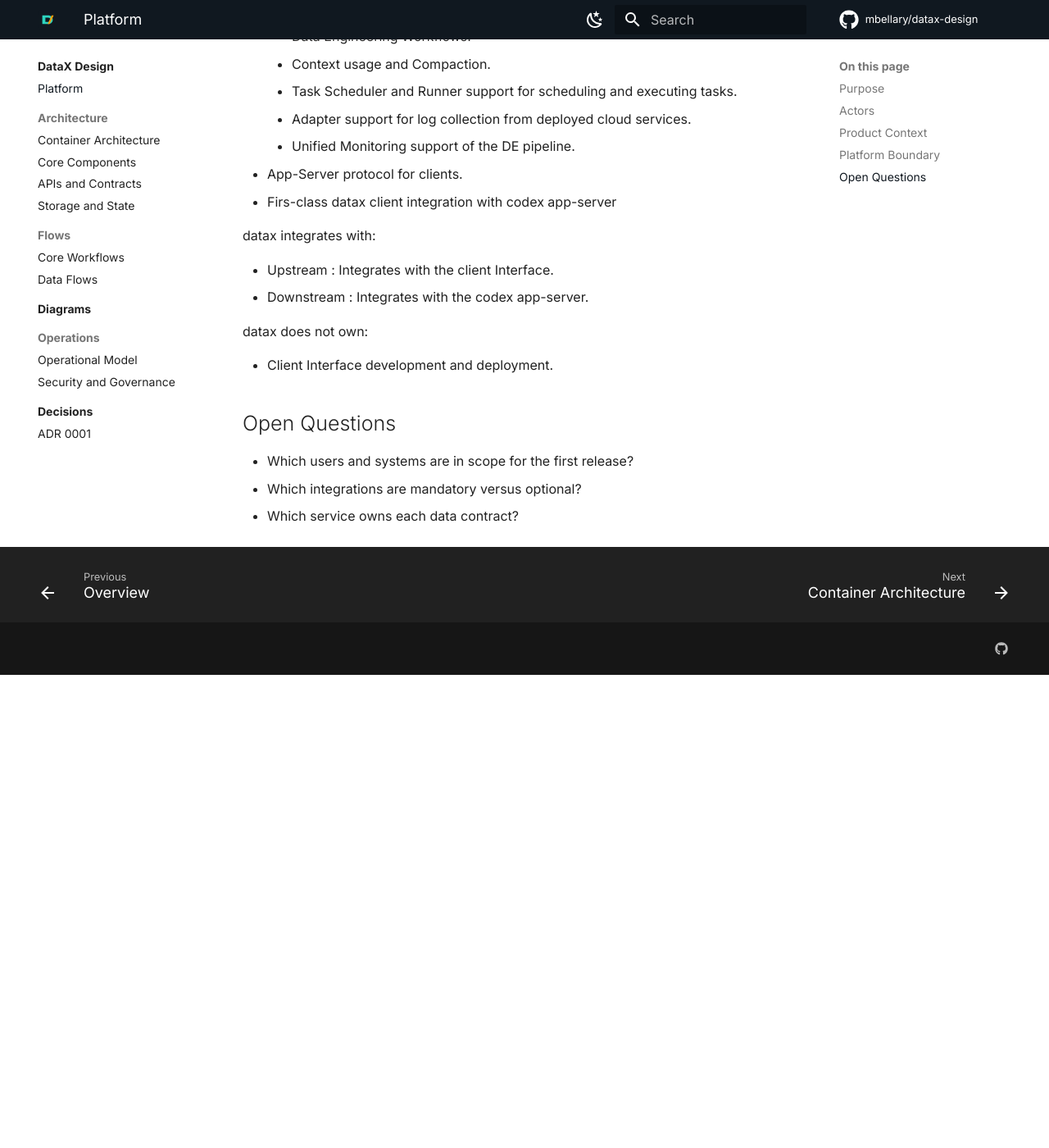
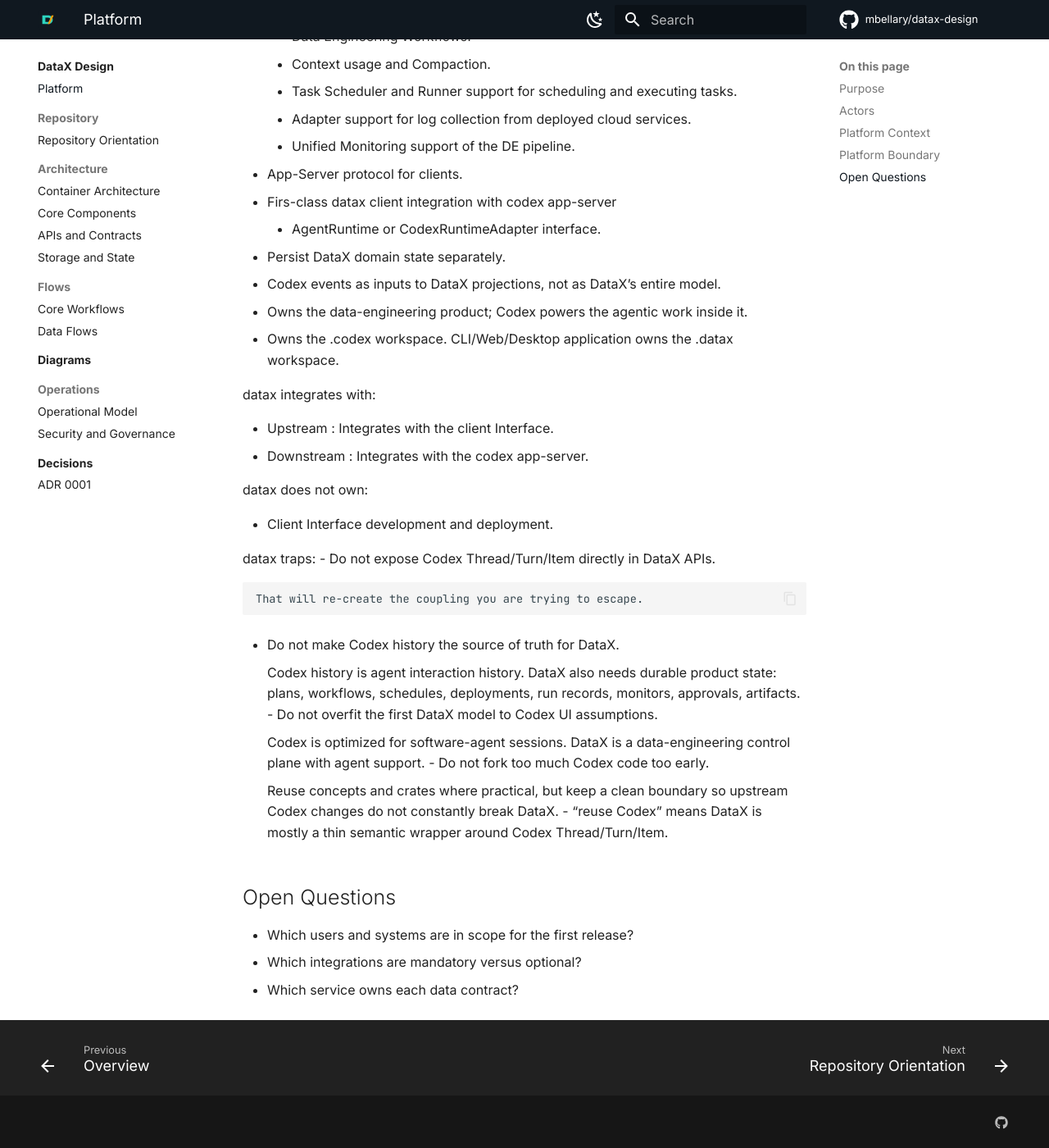
Before and after one commit to mbellary/datax-design, an MkDocs documentation site: the page built from docs/datax/platform.md, in a window 1280 px wide and 1400 px high, scrolled down 1242 px. Shown: the whole window at 82% size. Built offline with MkDocs 1.6.1 and Material for MkDocs 9.7.7, drawn with Linux system fonts in a browser that asks for light colours; comment, search, counter and statistics services are not loaded; before the commit the page ends 2065 px from its top, so only the background shows below that; some of the changed text lies outside the part shown.

Commit message:
add repository docs

````diff
--- a/docs/datax/platform.md
+++ b/docs/datax/platform.md
@@ -14,7 +14,7 @@ datax is an app-server which allows developers to build rich UI clients to Plan,
 | Codex | TBD | Builds and maintains the platform |
 | External system | TBD | Integrates with codex app-server |
 
-## Product Context
+## Platform Context
 
 ```mermaid
 flowchart LR
@@ -41,6 +41,13 @@ datax owns:
     - Unified Monitoring support of the DE pipeline.
 - App-Server protocol for clients.
 - Firs-class datax client integration with codex app-server
+    - AgentRuntime or CodexRuntimeAdapter interface.
+- Persist DataX domain state separately.
+- Codex events as inputs to DataX projections, not as DataX’s entire model.
+- Owns the data-engineering product; Codex powers the agentic work inside it.
+- Owns the .codex workspace. CLI/Web/Desktop application owns the .datax workspace.
+
+
 
 
 datax integrates with:
@@ -52,6 +59,23 @@ datax does not own:
 
 - Client Interface development and deployment.
 
+datax traps:
+- Do not expose Codex Thread/Turn/Item directly in DataX APIs.
+
+    That will re-create the coupling you are trying to escape.
+- Do not make Codex history the source of truth for DataX.
+
+    Codex history is agent interaction history. DataX also needs durable product state: plans, workflows, schedules, deployments, run records, monitors, approvals, artifacts.
+- Do not overfit the first DataX model to Codex UI assumptions.
+
+    Codex is optimized for software-agent sessions. DataX is a data-engineering control plane with agent support.
+- Do not fork too much Codex code too early.
+
+    Reuse concepts and crates where practical, but keep a clean boundary so upstream Codex changes do not constantly break DataX.
+- “reuse Codex” means DataX is mostly a thin semantic wrapper around Codex Thread/Turn/Item.
+
+
+
 ## Open Questions
 
 - Which users and systems are in scope for the first release?
--- a/mkdocs.yml
+++ b/mkdocs.yml
@@ -123,6 +123,8 @@ nav:
   - DataX Design:
       - Overview: datax/index.md
       - Platform: datax/platform.md
+      - Repository:
+          - Repository Orientation: datax/repository/repository-orientation.md
       - Architecture:
           - Container Architecture: datax/architecture/container-architecture.md
           - Core Components: datax/architecture/core-components.md
````
Also changed, not shown: docs/datax/repository/repository-orientation.md (added, +102 -0 lines).
